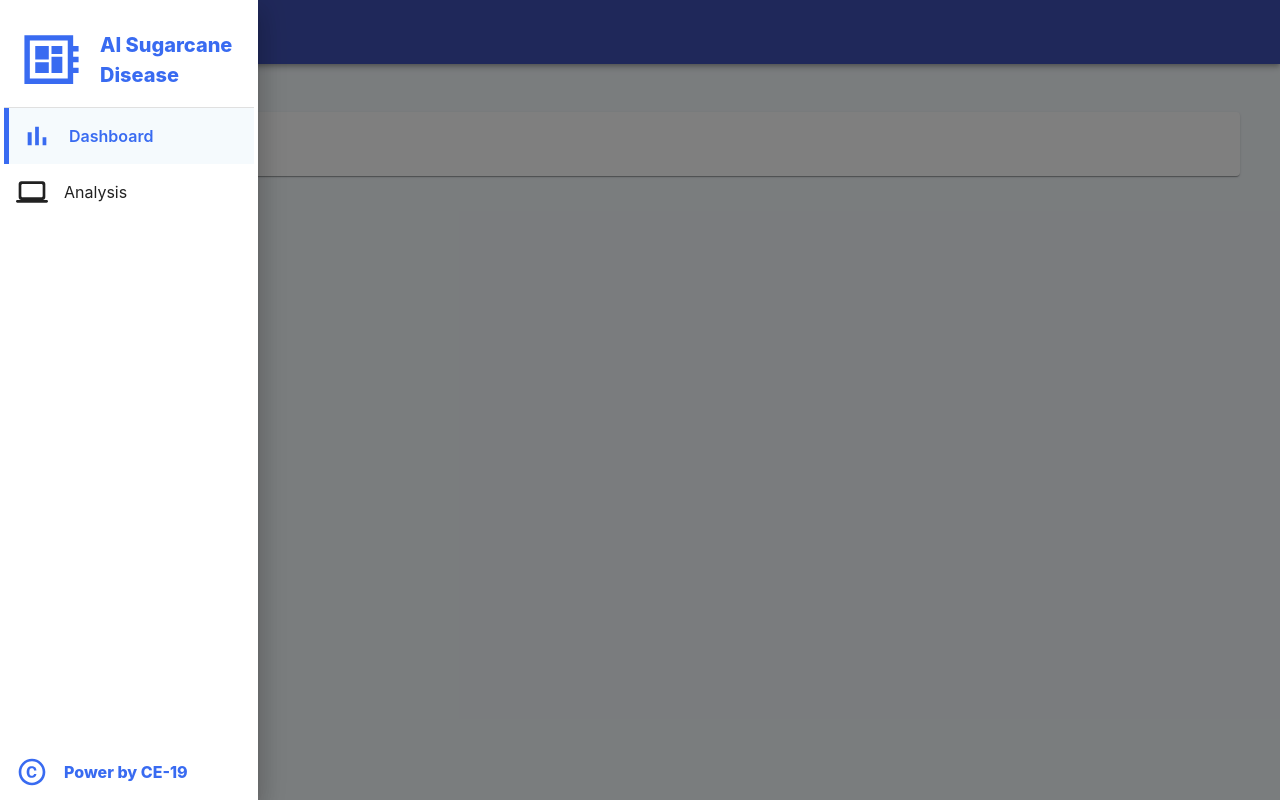
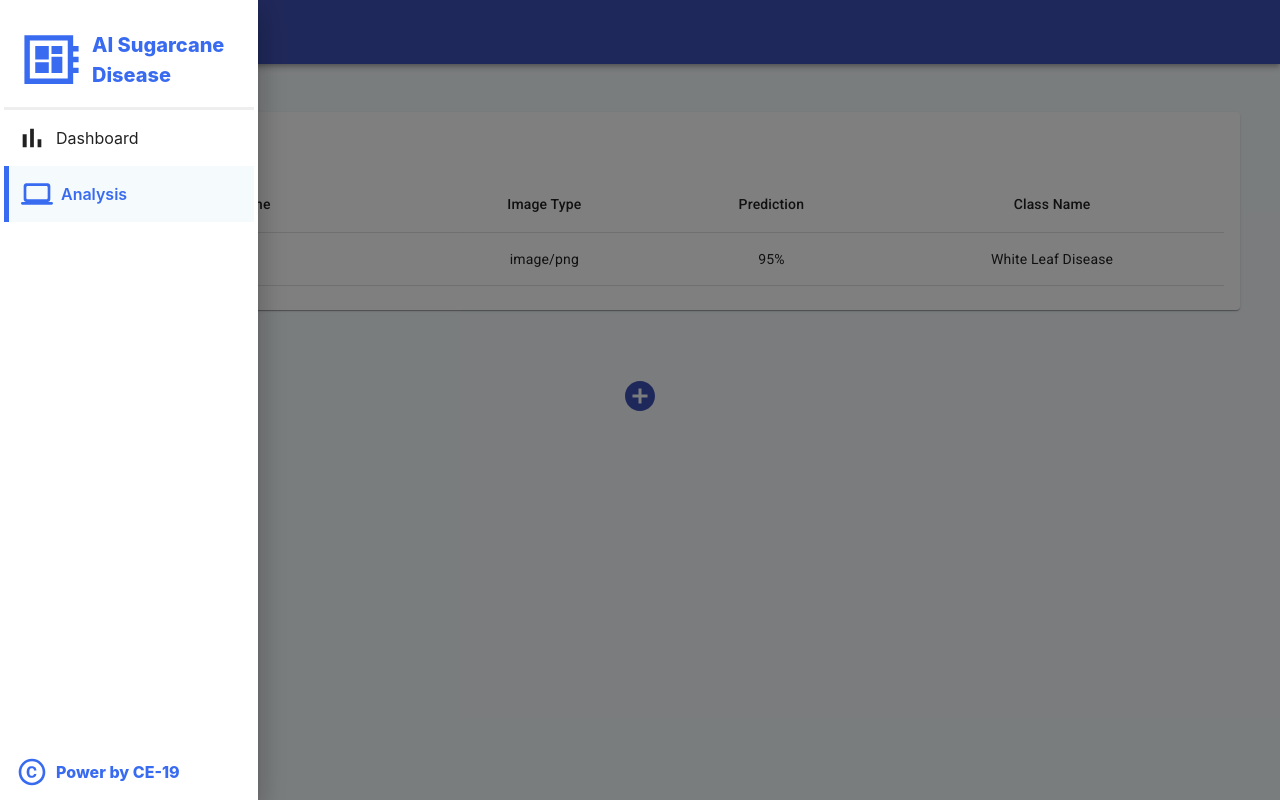
Before and after one commit to jiragrid/AI-Drone-Tracking-CE19, a Next.js app in the folder mobile-app/: page /analysis in a window 1280 px wide. Both pictures are taken after a click on the button 36 px from the left and 32 px from the top of the page. Built offline with nearby package versions, Linux system fonts and the light colour scheme.

Commit message:
template table

```diff
--- a/mobile-app/component/LeftNavbar.js
+++ b/mobile-app/component/LeftNavbar.js
@@ -1,5 +1,6 @@
 import React from 'react';
 import PropTypes from 'prop-types'
+import { useRouter } from 'next/router';
 import {
   Drawer,
   List,
@@ -8,33 +9,38 @@ import {
 } from '@material-ui/core';
 import DevIcon from '@material-ui/icons/DeveloperBoardSharp';
 import BarChartIcon from '@material-ui/icons/BarChartSharp';
-import LibIcon from '@material-ui/icons/ComputerRounded';
+import ComputerIcon from '@material-ui/icons/ComputerRounded';
 import CopyrightIcon from '@material-ui/icons/CopyrightRounded';
+
+const PATH = [
+  { icon: <DevIcon className="mr-2" />, name: 'AI Sugarcane Disease', url: '#', },
+  { icon: <BarChartIcon className="mr-2" />, name: 'Dashboard', url: '/', },
+  { icon: <ComputerIcon className="mr-2" />, name: 'Analysis', url: '/analysis', },
+  { icon: <CopyrightIcon className="mr-2" />, name: 'Power by CE-19', url: '#', }
+]
 
 function LeftNavbar({
   isOpen = false,
   onClose = () => { },
 }) {
+  const router = useRouter();
+  const pathUrl = router.pathname.split('/')[1]
+
   const RenderListItems = () => {
     return (
       <List className="list-left-nav">
-        <ListItem>
-          <DevIcon className="mr-3" />
-          AI Sugarcane Disease
-        </ListItem>
-        <Divider />
-        <ListItem className="active">
-          <BarChartIcon className="mr-3" />
-          Dashboard
-        </ListItem>
-        <ListItem>
-          <LibIcon className="mr-3" />
-          Analysis
-        </ListItem>
-        <ListItem>
-          <CopyrightIcon className="mr-3"/>
-          Power by CE-19
-        </ListItem>
+        {
+          PATH.map((path, index) => (
+            <ListItem
+              className={pathUrl === path.url.toLowerCase().split('/')[1] ? 'active' : ''}
+              key={`list-items-${index}`}
+              onClick={() => router.push(path.url)}
+            >
+              {path.icon}
+              {path.name}
+            </ListItem>
+          ))
+        }
       </List>
     );
   };
--- /dev/null
+++ b/mobile-app/component/Table.js
@@ -0,0 +1,39 @@
+import React from 'react';
+import {
+  Table,
+  TableHead,
+  TableRow,
+  TableCell,
+  TableBody,
+} from '@material-ui/core';
+
+function CustomTable({
+
+}) {
+  return (
+    <div className="w-100">
+      <Table>
+        <TableHead>
+          <TableRow>
+            <TableCell>ID</TableCell>
+            <TableCell>Image Name</TableCell>
+            <TableCell className="text-center">Image Type</TableCell>
+            <TableCell className="text-center">Prediction</TableCell>
+            <TableCell className="text-center">Class Name</TableCell>
+          </TableRow>
+        </TableHead>
+        <TableBody>
+          <TableRow>
+            <TableCell>1</TableCell>
+            <TableCell>test</TableCell>
+            <TableCell className="text-center">image/png</TableCell>
+            <TableCell className="text-center">95%</TableCell>
+            <TableCell className="text-center">White Leaf Disease</TableCell>
+          </TableRow>
+        </TableBody>
+      </Table>
+    </div>
+  );
+};
+
+export default CustomTable;
--- a/mobile-app/containers/AppContainer.js
+++ b/mobile-app/containers/AppContainer.js
@@ -16,8 +16,8 @@ function AppContainer({ children }) {
     <div className="w-100">
       <Head>
         <title>AI Sugarcane Disease Analysis</title>
+        <meta name="viewport" content="width=device-width, initial-scale=1.0, user-scalable=yes, height=device-height" />
         <link rel="shortcut icon" href="/images/logo.png" />
-        <meta name="viewport" content="width=device-width, initial-scale=1.0" />
         <link rel="stylesheet" href="https://fonts.googleapis.com/icon?family=Material+Icons" />
         <link rel="stylesheet" href="https://fonts.googleapis.com/css?family=Roboto:300,400,500,700&display=swap" />
       </Head>
--- a/mobile-app/pages/analysis.js
+++ b/mobile-app/pages/analysis.js
@@ -3,17 +3,29 @@ import {
   Card,
   CardContent,
   Typography,
+  IconButton,
+  Tooltip,
 } from '@material-ui/core';
 import AppContainer from '../containers/AppContainer';
+import Table from '../component/Table';
+import AddIcon from '@material-ui/icons/AddCircle';
 
 function Analysis() {
   return (
     <AppContainer>
       <Card>
         <CardContent>
-          Hello World
+          <Typography className="mb-3" variant="h5">Analysis</Typography>
+          <Table />
         </CardContent>
       </Card>
+      <div className="text-center">
+        <Tooltip title="Analysis">
+          <IconButton className="mt-5" color="primary">
+            <AddIcon style={{ fontSize: '1.5em' }} />
+          </IconButton>
+        </Tooltip>
+      </div>
     </AppContainer>
   );
 };
--- a/mobile-app/style/index.scss
+++ b/mobile-app/style/index.scss
@@ -34,6 +34,7 @@ body {
             font-size: 20px;
             color: $primary;
             font-weight: 800;
+            border-bottom: 3px solid #EEE;
 
             svg {
                 font-size: 3.25em;
@@ -59,3 +60,8 @@ body {
     width: 100%;
     margin: 0.5em;
 }
+
+tr {
+    max-width: 100% !important;
+    overflow-x: auto !important;
+}
```
